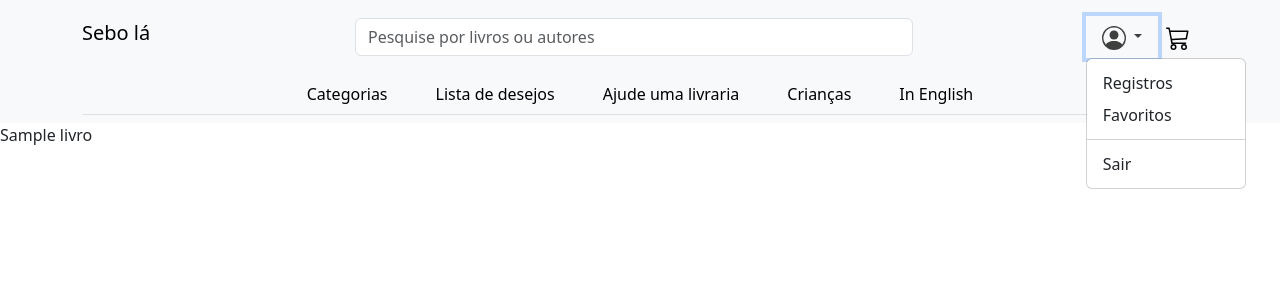
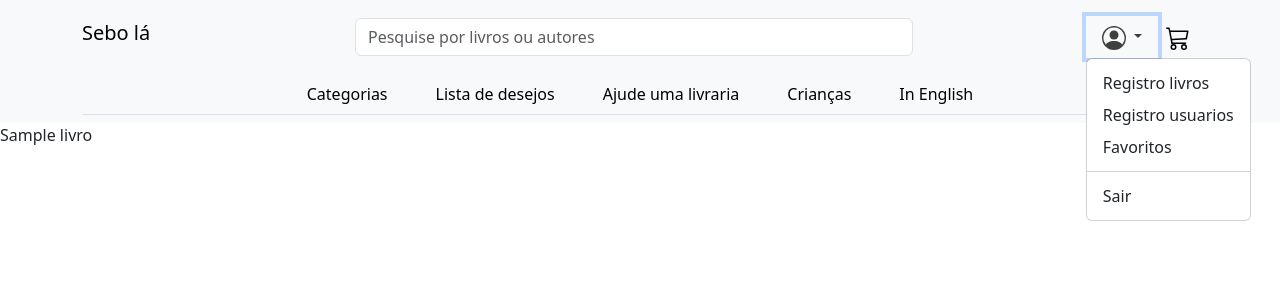
Before and after one commit to kaelscott/livraria, a PHP site: page /favoritos.php in a window 1280 px wide, after a click that opens the changed part. Shown: the top 300 px of the page. Run offline with PHP 8.4, Linux system fonts and the light colour scheme; the visitor is signed in with stand-in values (Sample User, id 1); tables that the repository leaves empty or names only in its code hold one stand-in row (values such as "Sample post"); some libraries are stand-ins or nearby versions.

Commit message:
add minor fixes

```diff
--- a/sebola/php/views/favoritos.php
+++ b/sebola/php/views/favoritos.php
@@ -10,7 +10,10 @@ if(isset($_SESSION['id_usuarios'])){
     exit();
 }
 
-$sql = "SELECT livro.id_livro, livro.titulo, livro.autor, livro.data_publicacao, livro.descricao, livro.categoria, livro.preco, livro.isbn, livro.thumbnail FROM livro INNER JOIN lista_desejo ON livro.id_livro = lista_desejo.id_livro WHERE lista_desejo.id_usuarios = $id_usuarios";
+$sql = "SELECT livro.id_livro, livro.titulo, livro.autor, livro.preco, livro.thumbnail
+        FROM livro
+        INNER JOIN lista_desejo ON livro.id_livro = lista_desejo.id_livro
+        WHERE lista_desejo.id_usuarios = $id_usuarios";
 $result = $conn->query($sql);
 
 if($result->num_rows > 0){
--- a/sebola/php/views/includes/header.php
+++ b/sebola/php/views/includes/header.php
@@ -34,7 +34,8 @@
                             </a>
                             <ul class="dropdown-menu text-small" style="">'
             ?> <?php                if(isset($_SESSION["isAdmin"]) && $_SESSION["isAdmin"]) {
-                                echo '<li><a class="dropdown-item" href="../books_list.php">Registros</a></li>';
+                                echo '<li><a class="dropdown-item" href="../books_list.php">Registro livros</a></li>';
+                                echo '<li><a class="dropdown-item" href="../books_list.php">Registro usuarios</a></li>';
                             } ?>
                                 <li><a class="dropdown-item" href="./favoritos.php">Favoritos</a></li>
                                 <li><hr class="dropdown-divider"></li>
```
